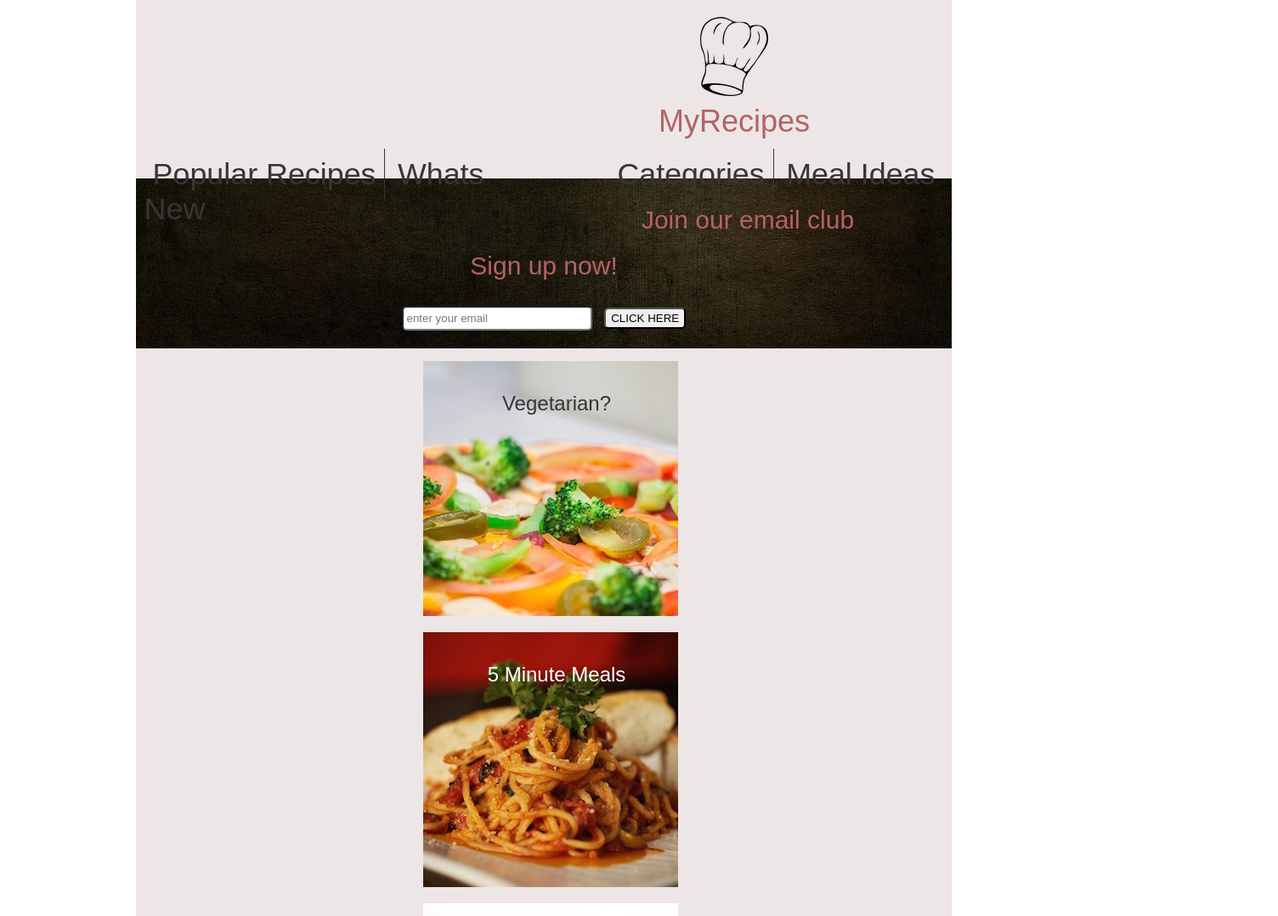
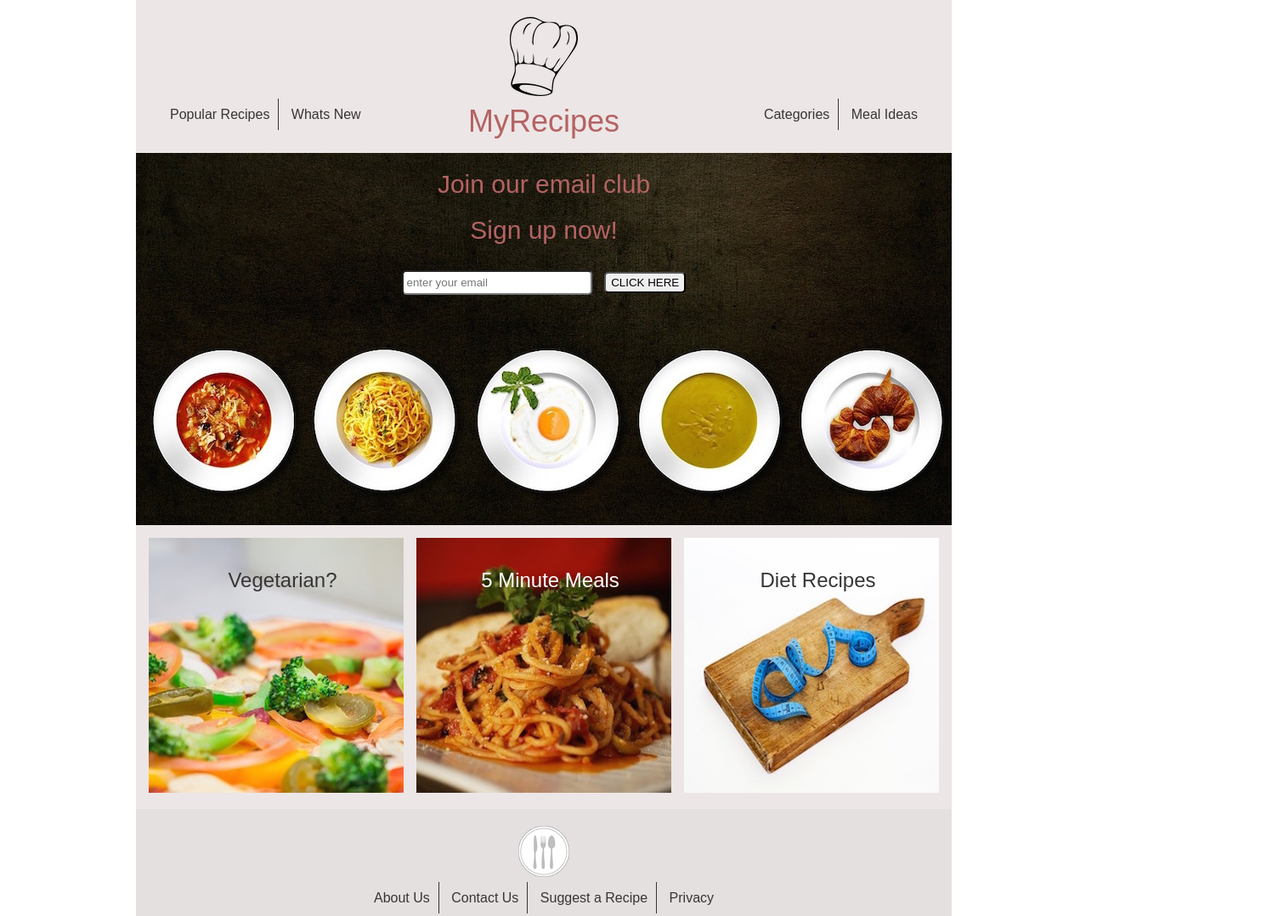
Before and after one commit to joylinjohn/MyRecipesWebsite, a plain HTML site: page index.html in a window 1280 px wide. Shown: the top 1078 px of the page at 85% size, 1504 px wide, since content can reach past the window. Drawn offline with Linux system fonts and the light colour scheme; a script that the page names is missing.

Commit message:
changes for responsive website

```diff
--- a/style.css
+++ b/style.css
@@ -48,22 +48,22 @@
 .left {
     width: 50%;
     float: left;
-    padding-top: 125px;
+
 }
 
 .left ul {
+    float: left;
     padding-left: 2%;
-    padding-top: 5%;
+    padding-top: 135px;
 }
 .right {
     width: 50%;
     float: right;
-    padding-top: 125px;
 }
 .right ul {
     float:right;
     padding-right: 2%;
-    padding-top: 5%;
+    padding-top: 135px;
 }
 
 #logo {
@@ -194,57 +194,92 @@
 DEVICES > 600px
 ----------------*/
 @media screen and (min-width: 600px) {
-    body {
-        width: 100%;
-    }
-
-    .left {
-        width: 50%;
-        float: left;
-    }
-
-    .left ul {
-        padding-left: 2%;
-        padding-top: 5%;
-    }
-    .right {
-        width: 50%;
-        float: right;
-    }
-    .right ul {
-        float:right;
-        padding-right: 2%;
-        padding-top: 5%;
-    }
-
-    #logo {
-        position: absolute;
-        width: 100%;
-        text-align: center;
-        color: #b46363;
-        font-size: 36px;
-        padding-left: 5%;
-    }
-
-    #logo p {
-        margin: 0 ;
-    }
 
 
+    header li {
+        font-size: 16px;
+    }
 
 
 }
 
 /*---------------
-DEVICES > 900px
+DEVICES > 960px
 ----------------*/
-@media screen and (min-width: 600px) {
+@media screen and (min-width: 960px) {
+
+
 
     body {
-        background-color: #ede6e6;
-        margin: 0 auto;
         width: 960px;
-        font-family: arial, helvetica, sans-serif;
+    }
+
+    #main {
+        margin-top: 10px;
+    }
+    li {
+        padding: 10px;
+        font-size: 16px;
+
+    }
+
+    header li:first-child {
+        border-right: 1px solid #373535;
+    }
+
+    header li {
+        font-size: 16px;
+    }
+
+    .left {
+        width: 320px;
+    }
+
+    .left ul {
+        padding-left: 30px;
+        padding-top: 90px;
+    }
+    .right {
+        width: 320px;
+    }
+    .right ul {
+        float:right;
+        padding-right: 30px;
+        padding-top: 90px;
+    }
+
+    #logo {
+        position: static;
+        width: 320px;
+        float: left;
+        text-align: center;
+        font-size: 36px;
+    }
+
+
+    #main {
+        height: 438px;
+    }
+
+    #main p {
+        margin: 0;
+        padding-top: 20px;
+        color: #b46363;
+        text-align: center;
+        font-size: 30px;
+    }
+
+
+   .box {
+        position: relative;
+        float: left;
+        margin: 15px 0;
+    }
+
+    .box img {
+        position: relative;
+        z-index: 1;
+        margin-left: 15px;
     }
 
 
```
